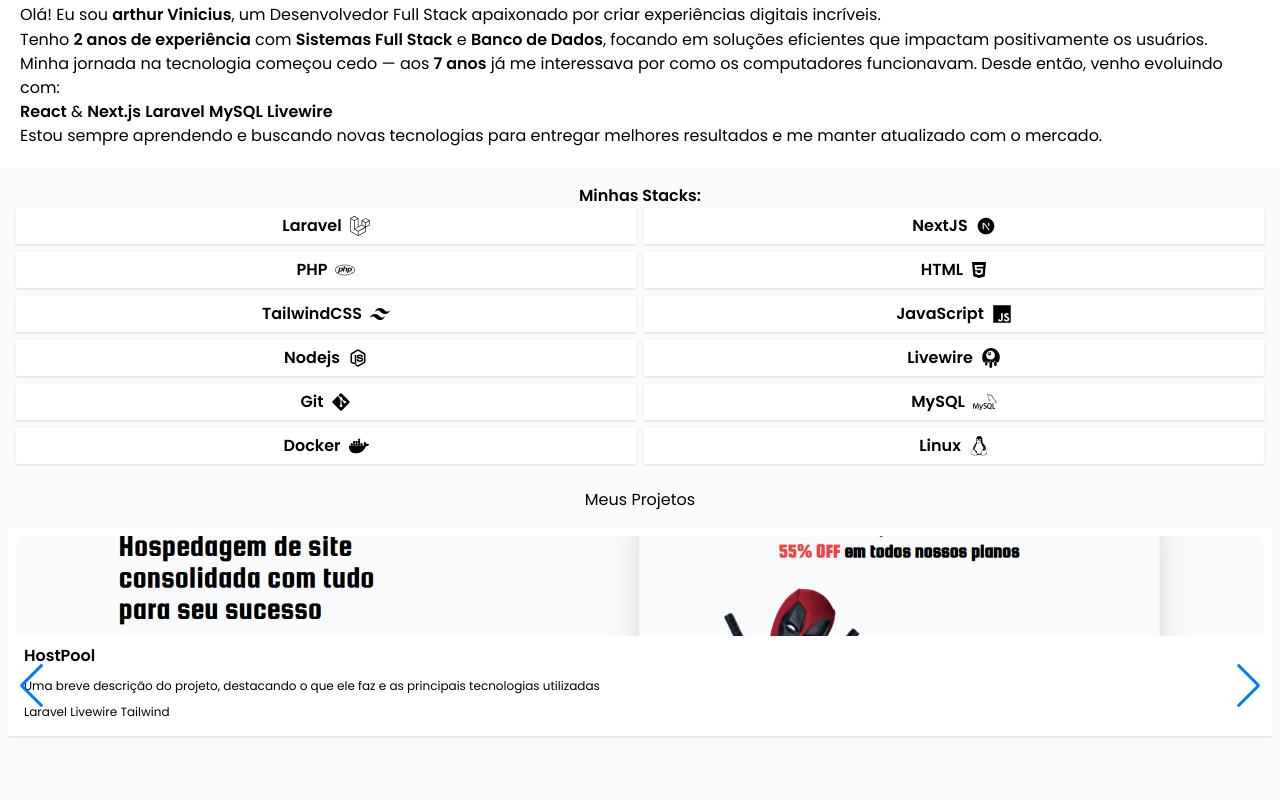
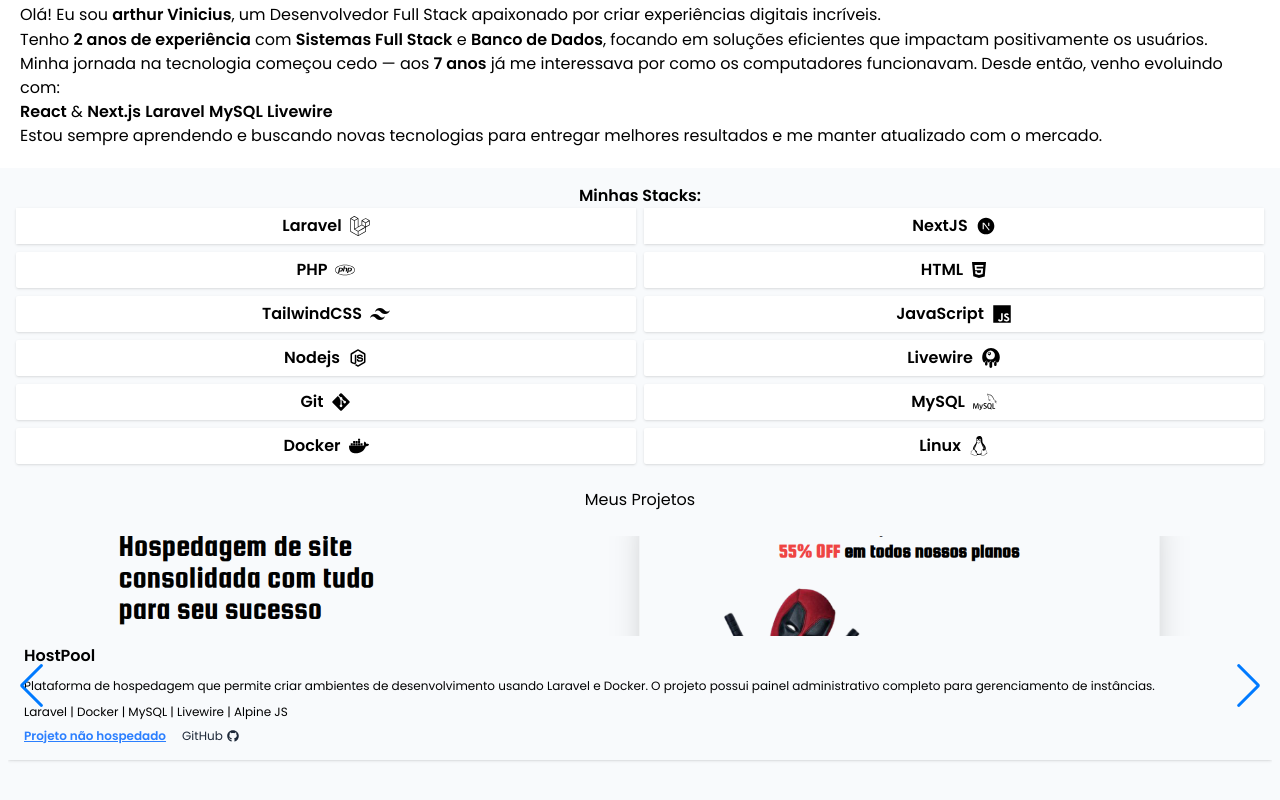
Before and after one commit to Arthurvini17/Meu-Portfolio, a Next.js app: page / in a window 1280 px wide. Shown: the part 409-1209 px from the top of the page. Built offline with nearby package versions, Linux system fonts and the light colour scheme.

Commit message:
style fix: Alteração na descrição do projeto

```diff
--- a/src/app/components/Project-Card.tsx
+++ b/src/app/components/Project-Card.tsx
@@ -16,7 +16,7 @@
 export default function ProjectsCards() {
   return (
     <div className={`${poppins.className} p-2 bg-slate-50`}>
-      <h1 className="text-center mb-4">Meus Projetos</h1>
+      <h1 className="mb-4 text-center">Meus Projetos</h1>
 
       <Swiper
         modules={[Navigation]}
@@ -28,40 +28,55 @@
       >
         {/* Slide 1 - HostPool */}
         <SwiperSlide>
-          <div className="bg-white shadow w-full h-full p-2">
+          <div className="w-full h-full p-2 shadow bg-slate-50">
             <div className="h-[100px] w-full overflow-hidden rounded-t-lg">
               <Image
                 src="/images/hostpool.png"
                 alt="imagemhost"
-                className="w-full h-full object-cover"
+                className="object-cover w-full h-full"
                 width={400}
                 height={200}
               />
             </div>
-            <div className="p-2 flex flex-col gap-2 ">
+            <div className="flex flex-col gap-2 p-2 ">
               <h1 className="font-bold">HostPool</h1>
               <p className="text-xs leading-relaxed">
-                Uma breve descrição do projeto, destacando o que ele faz e as
-                principais tecnologias utilizadas
+                Plataforma de hospedagem que permite criar ambientes de desenvolvimento usando Laravel e
+                Docker. O projeto possui painel administrativo completo para gerenciamento de instâncias.
               </p>
-              <p className="text-xs">Laravel Livewire Tailwind</p>
+              <p className="text-xs">Laravel | Docker | MySQL | Livewire |
+                Alpine JS </p>
+              <div className="flex gap-4 text-xs">
+                <a
+                  href="https://tech-product-lp.vercel.app/"
+                  className="font-semibold text-blue-500 underline"
+                >
+                  Projeto não hospedado
+                </a>
+                <a
+                  href="https://github.com/Arthurvini17/HostPool"
+                  className="flex items-center gap-1 text-gray-800 hover:text-black"
+                >
+                  GitHub <FaGithub />
+                </a>
+              </div>
             </div>
           </div>
         </SwiperSlide>
 
         {/* Slide 2 - Tech-Product-LP */}
         <SwiperSlide>
-          <div className="bg-white shadow">
+          <div className="shadow bg-slate-50">
             <div className="h-[200px] overflow-hidden rounded-t-lg">
               <Image
                 src="/images/techpc2.png"
                 alt="imagem"
-                className="w-full h-full object-cover"
+                className="object-cover w-full h-full"
                 width={400}
                 height={200}
               />
             </div>
-            <div className="p-2 flex flex-col gap-2">
+            <div className="flex flex-col gap-2 p-2">
               <h1 className="font-bold">Tech-Product-LP</h1>
               <p className="text-xs leading-relaxed">
                 Landing page inspirada usando I.A da Gemini para fins de
@@ -72,7 +87,7 @@
               <div className="flex gap-4 text-xs">
                 <a
                   href="https://tech-product-lp.vercel.app/"
-                  className="underline text-blue-500 font-semibold"
+                  className="font-semibold text-blue-500 underline"
                 >
                   Visualizar
                 </a>
```
